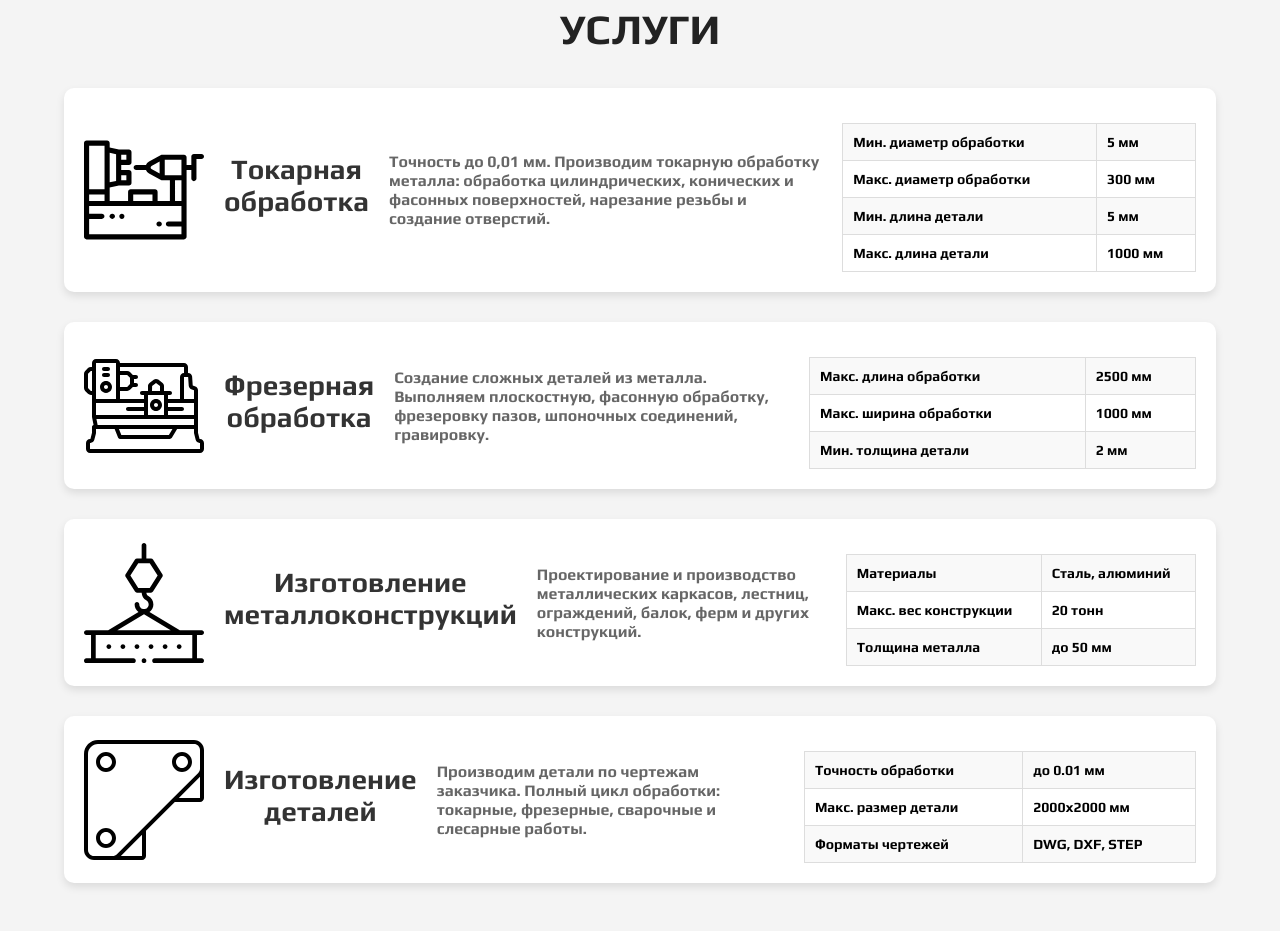
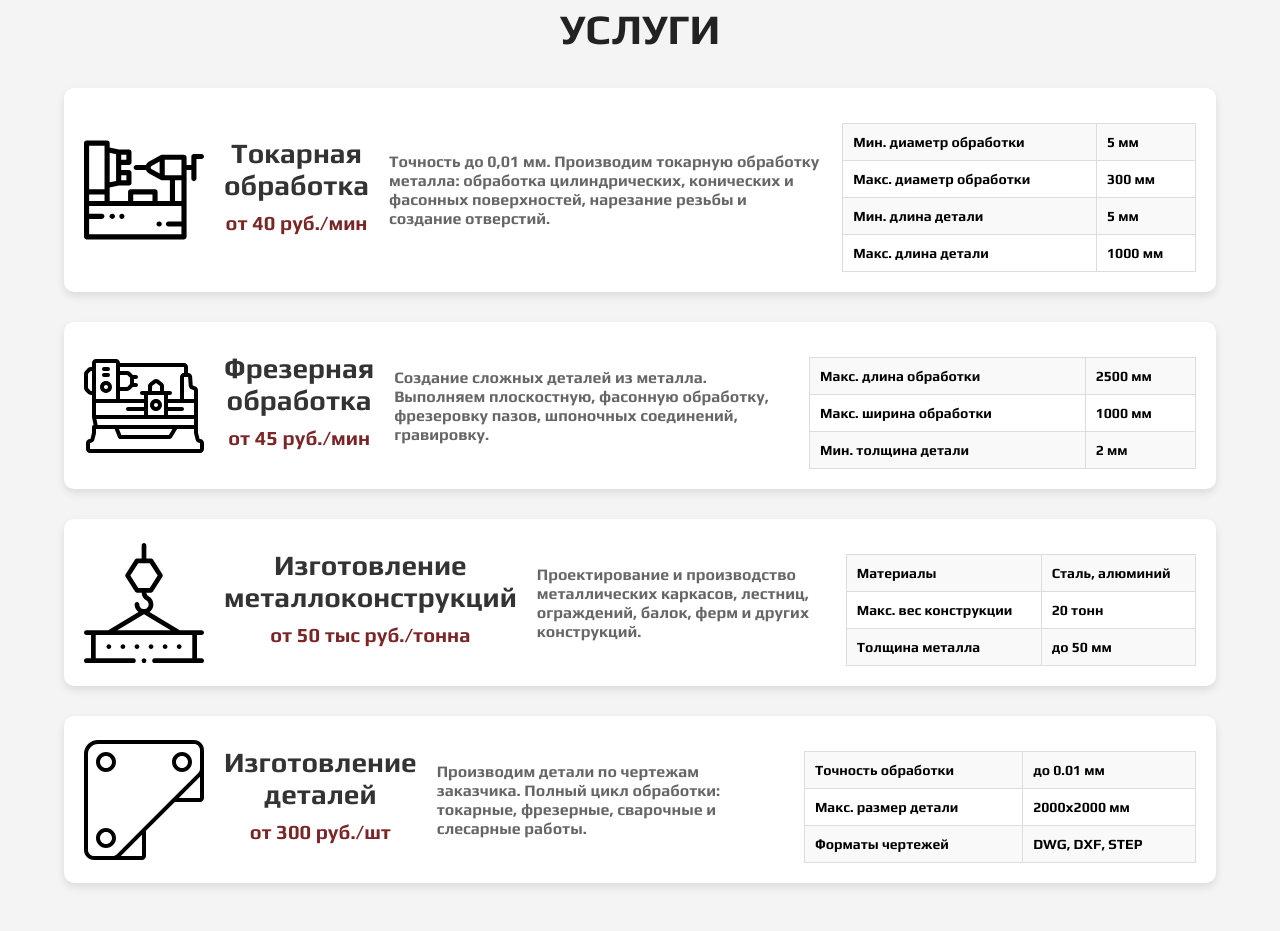
Before and after one commit to DanilaCrazych/vv.kzss, a plain HTML site: page index.html in a window 1280 px wide. Shown: the part 880-1811 px from the top of the page. Drawn offline with Linux system fonts and the light colour scheme.

Commit message:
понедельник, 28 апреля 2025 г. 22:21:28 (MSK)

```diff
--- a/css/mainPage.css
+++ b/css/mainPage.css
@@ -298,7 +298,11 @@ a {
     color: #333;
     margin-bottom: 10px;
 }
-
+.service h3 {
+    font-size: 20px;
+    color: #7A2627;
+    margin-bottom: 10px;
+}
 .service p {
     font-size: 16px;
     color: #666;
--- a/index.html
+++ b/index.html
@@ -54,7 +54,10 @@
 
         <div class="service">
             <img src="icons/tokar.svg" alt="Токарная обработка">
-            <h2>Токарная обработка</h2>
+            <div class="servicenamediv">
+                <h2>Токарная обработка</h2>
+                <h3>от 40 руб./мин</h3>
+            </div>
             <p>Точность до 0,01 мм. Производим токарную обработку металла: обработка цилиндрических, конических и фасонных поверхностей, нарезание резьбы и создание отверстий.</p>
             <table>
                 <tr><td>Мин. диаметр обработки</td><td>5 мм</td></tr>
@@ -66,7 +69,10 @@
 
         <div class="service">
             <img src="icons/frezer.svg" alt="Фрезерная обработка">
-            <h2>Фрезерная обработка</h2>
+            <div class="servicenamediv">
+                <h2>Фрезерная обработка</h2>
+                <h3>от 45 руб./мин</h3>
+            </div>
             <p>Создание сложных деталей из металла. Выполняем плоскостную, фасонную обработку, фрезеровку пазов, шпоночных соединений, гравировку.</p>
             <table>
                 <tr><td>Макс. длина обработки</td><td>2500 мм</td></tr>
@@ -77,7 +83,10 @@
 
         <div class="service">
             <img src="icons/construkt.svg" alt="Изготовление металлоконструкций">
-            <h2>Изготовление металлоконструкций</h2>
+            <div class="servicenamediv">
+                <h2>Изготовление металлоконструкций</h2>
+                <h3>от 50 тыс руб./тонна</h3>
+            </div>
             <p>Проектирование и производство металлических каркасов, лестниц, ограждений, балок, ферм и других конструкций.</p>
             <table>
                 <tr><td>Материалы</td><td>Сталь, алюминий</td></tr>
@@ -88,7 +97,10 @@
 
         <div class="service">
             <img src="icons/detail.svg" alt="Изготовление деталей">
-            <h2>Изготовление деталей</h2>
+            <div class="servicenamediv">
+                <h2>Изготовление деталей</h2>
+                <h3>от 300 руб./шт</h3>
+            </div>
             <p>Производим детали по чертежам заказчика. Полный цикл обработки: токарные, фрезерные, сварочные и слесарные работы.</p>
             <table>
                 <tr><td>Точность обработки</td><td>до 0.01 мм</td></tr>
```
